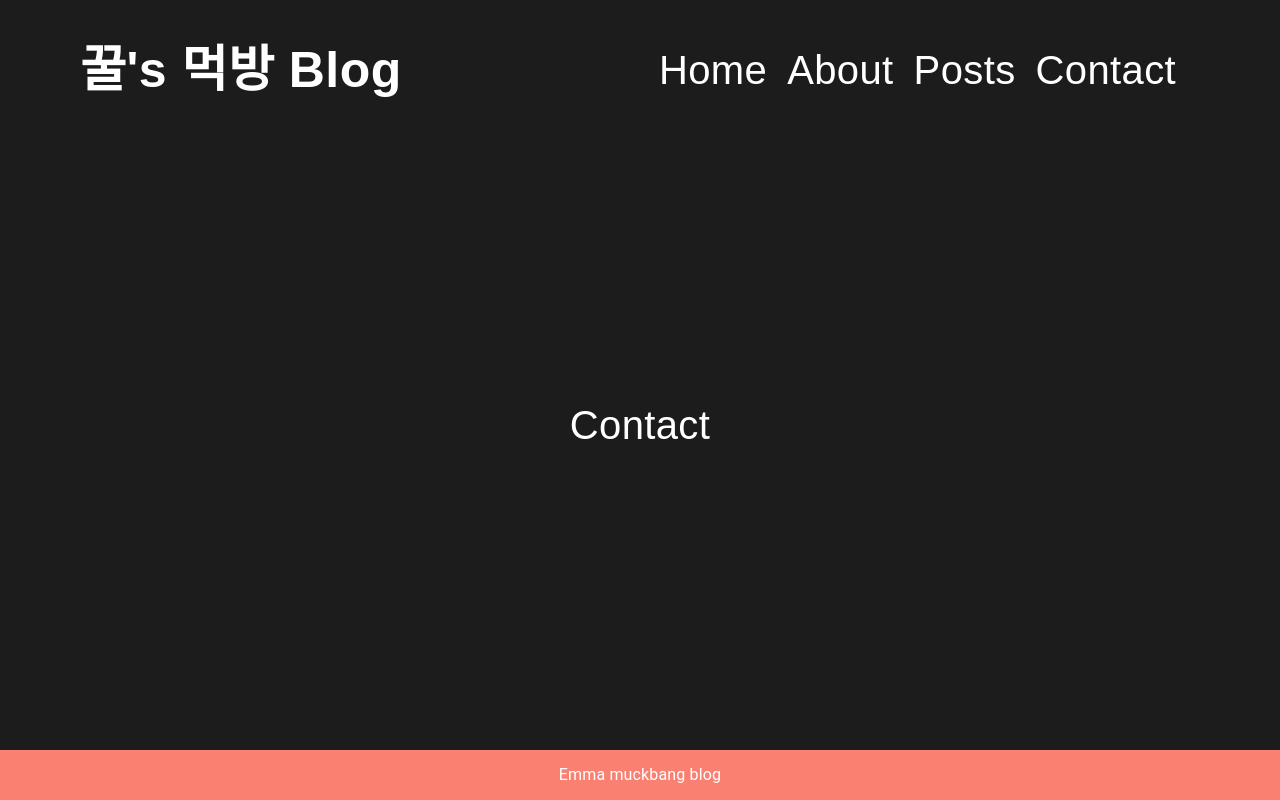
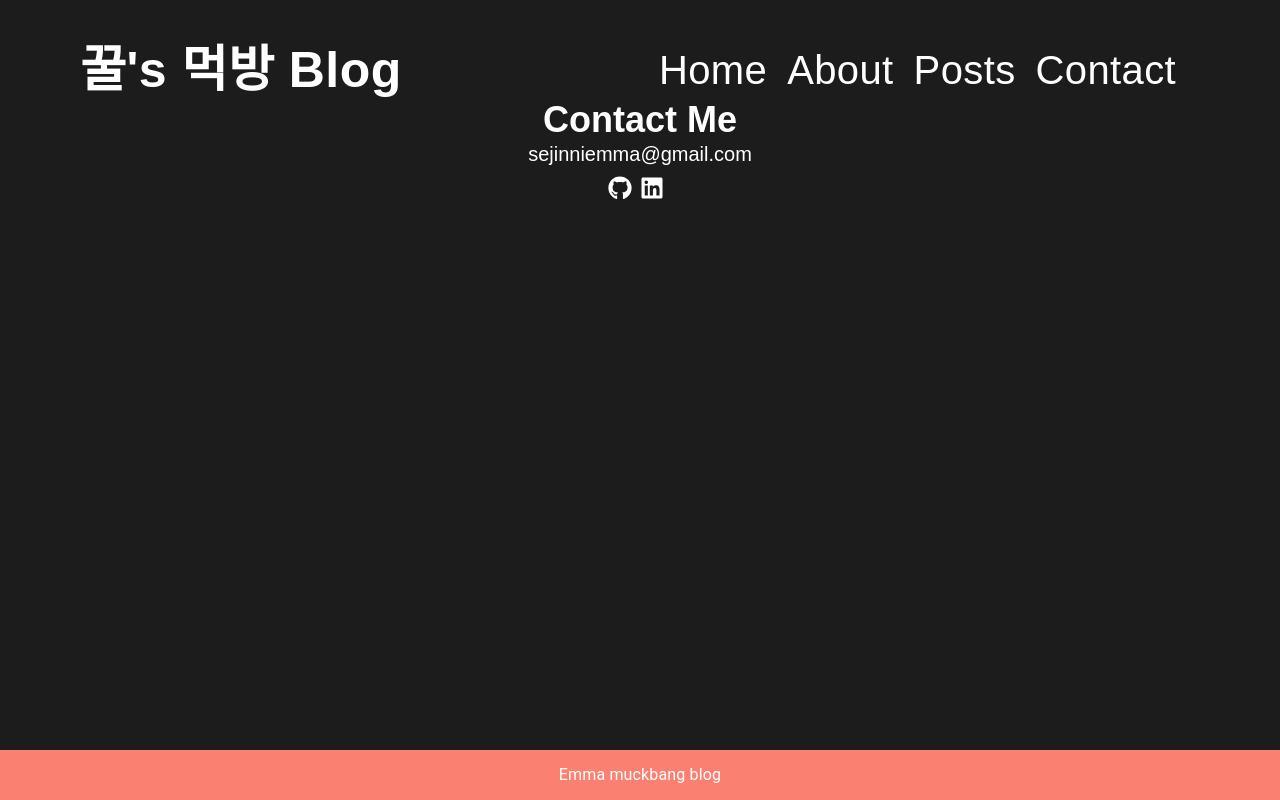
Before and after one commit to sejinniemma/Blog, a Next.js app in the folder blog-project/: page /contact in a window 1280 px wide. Built offline with nearby package versions, Linux system fonts and the light colour scheme.

Commit message:
1129_001
- update Contact Me UI

```diff
--- a/blog-project/src/app/contact/page.js
+++ b/blog-project/src/app/contact/page.js
@@ -1,23 +1,11 @@
+import ContactMe from '@/components/ContactMe';
 import { Stack, Typography } from '@mui/material';
 import React from 'react';
 
 export default function ContactPage() {
   return (
-    <Stack
-      justifyContent='center'
-      alignItems='center'
-      width='100%'
-      height='100%'
-    >
-      <Typography
-        sx={{
-          fontFamily: 'Pretendard, sans-serif',
-          fontSize: '40px',
-          color: 'white',
-        }}
-      >
-        Contact
-      </Typography>
-    </Stack>
+    <div className='text-white flex flex-col items-center justify-center w-full'>
+      <ContactMe />
+    </div>
   );
 }
--- /dev/null
+++ b/blog-project/src/components/ContactMe.js
@@ -0,0 +1,34 @@
+import Link from 'next/link';
+import React from 'react';
+import { FaGithub } from 'react-icons/fa';
+import { FaLinkedin } from 'react-icons/fa';
+
+export default function ContactMe() {
+  return (
+    <div className='flex flex-col items-center justify-center'>
+      <h2 className='text-4xl font-bold '>Contact Me</h2>
+      <p className='text-xl'>sejinniemma@gmail.com</p>
+      <div className='flex flex-row'>
+        {contactInfo.map((info, index) => {
+          return (
+            <Link
+              key={index}
+              href={info.link}
+              className='text-2xl text-white mr-2 mt-2 cursor-pointer hover:text-sky-300'
+            >
+              {info.iconImg}
+            </Link>
+          );
+        })}
+      </div>
+    </div>
+  );
+}
+
+const contactInfo = [
+  { iconImg: <FaGithub />, link: 'https://github.com/sejinniemma' },
+  {
+    iconImg: <FaLinkedin />,
+    link: 'https://www.linkedin.com/in/emma-j-128718214/',
+  },
+];
```
